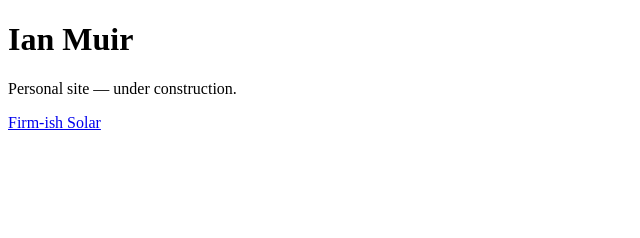
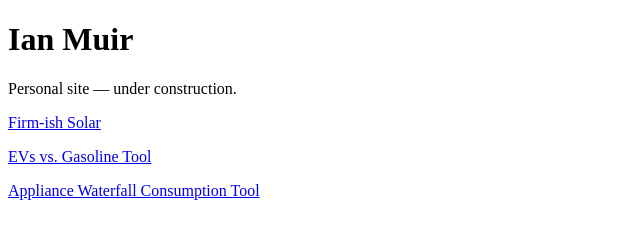
Before and after one commit to iandmuir/iandmuir.github.io, a plain HTML site: page index.html in a window 1280 px wide. Shown: the whole page, without its empty margins (0-640 px from the left). Drawn offline with Linux system fonts and the light colour scheme.

Commit message:
Update index.html

```diff
--- a/index.html
+++ b/index.html
@@ -8,5 +8,7 @@
   <h1>Ian Muir</h1>
   <p>Personal site — under construction.</p>
   <p><a href="/firm-ish-solar/">Firm-ish Solar</a></p>
+  <p><a href="/evs-vs-gasoline/">EVs vs. Gasoline Tool</a></p>
+  <p><a href="/uea-waterfall/">Appliance Waterfall Consumption Tool</a></p>
 </body>
 </html>
```
